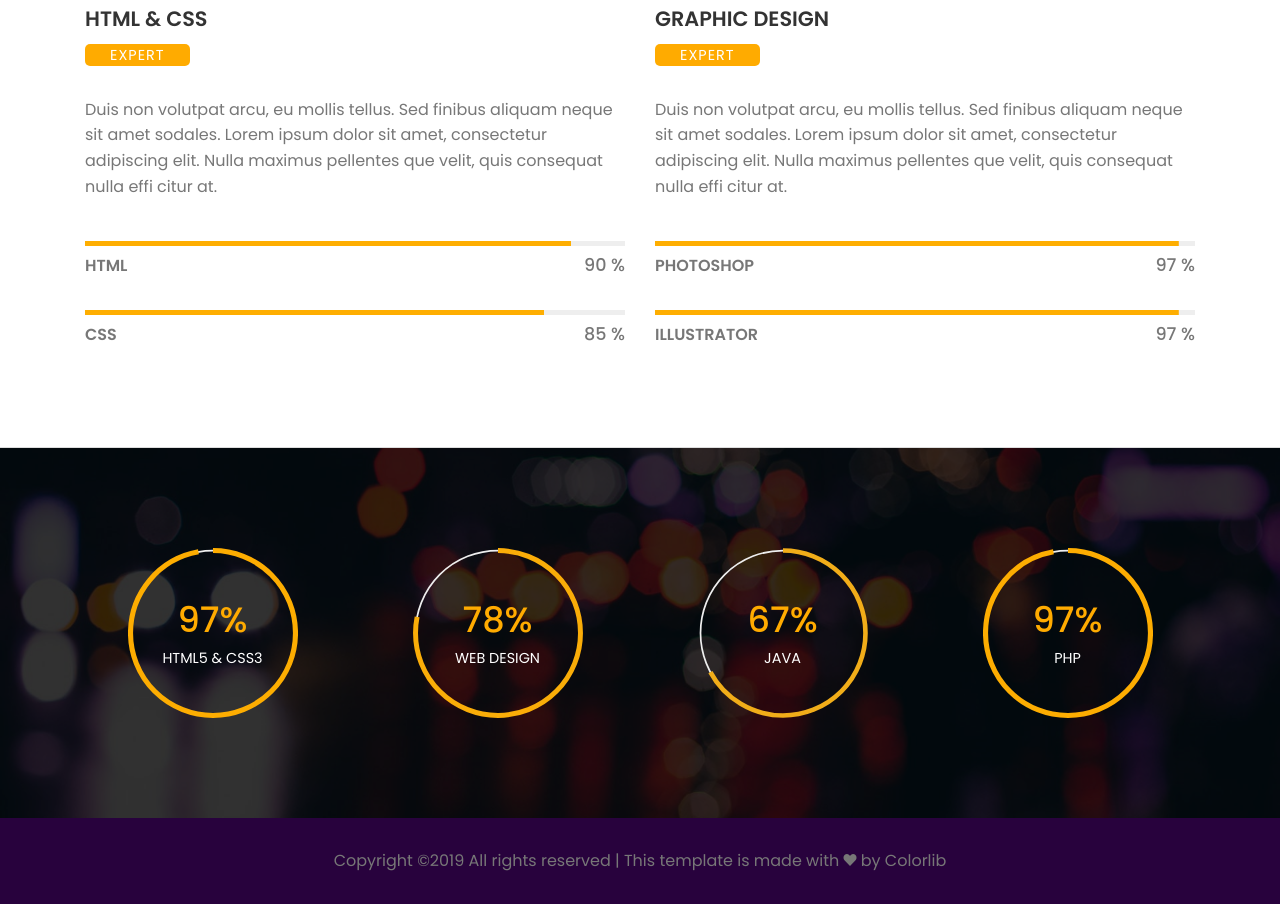
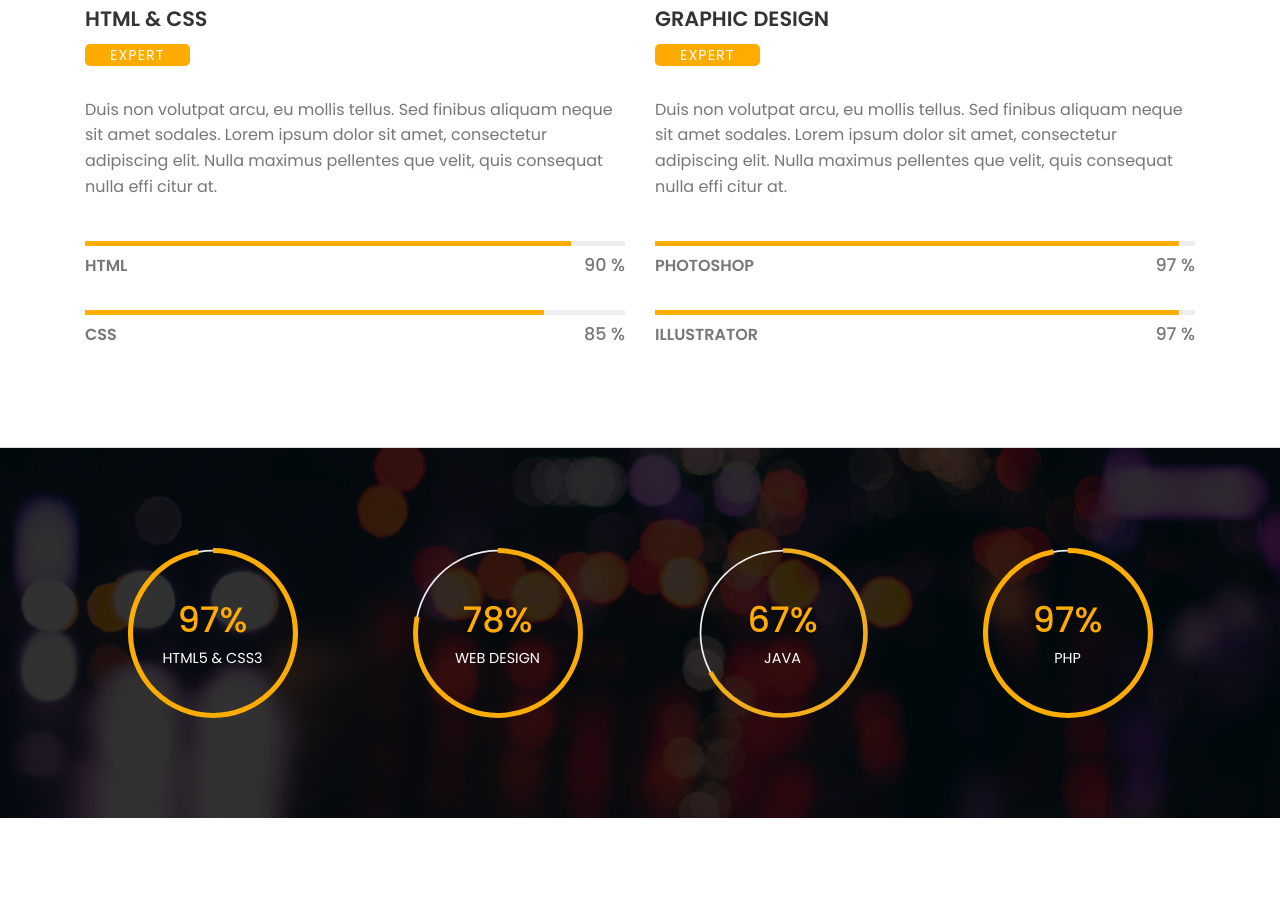
Before and after one commit to alimurtaza0830/personal-webpage, a plain HTML site: page index.html in a window 1280 px wide. Shown: the part 4859-5763 px from the top of the page. After the commit the page ends 5677 px from the top, so only its background shows below. Drawn offline with Linux system fonts and the light colour scheme; files whose address does not match are found by name.

Commit message:
removed footer

```diff
--- a/index.html
+++ b/index.html
@@ -425,14 +425,6 @@
 		</div><!-- container -->
 	</section><!-- radial-progress-section -->
 
-	<footer>
-		<p class="copyright">
-			<!-- Link back to Colorlib can't be removed. Template is licensed under CC BY 3.0. -->
-Copyright &copy;<script>document.write(new Date().getFullYear());</script> All rights reserved | This template is made with <i class="ion-heart" aria-hidden="true"></i> by <a href="https://colorlib.com" target="_blank">Colorlib</a>
-<!-- Link back to Colorlib can't be removed. Template is licensed under CC BY 3.0. -->
-		</p>
-	</footer>
-
 
 	<!-- SCIPTS -->
 
```
